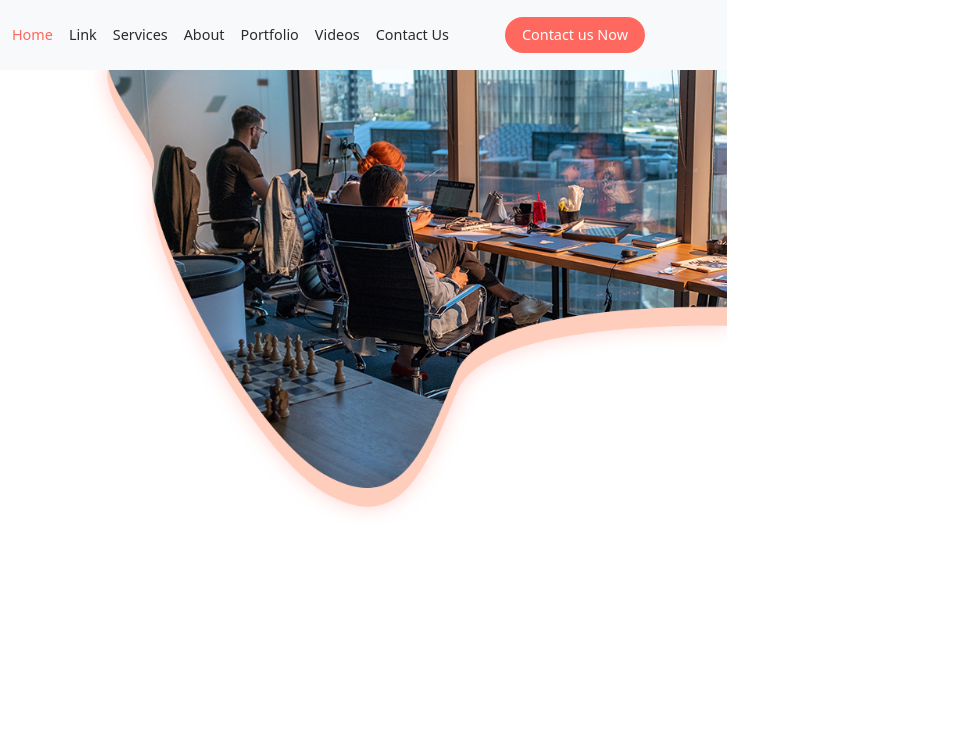
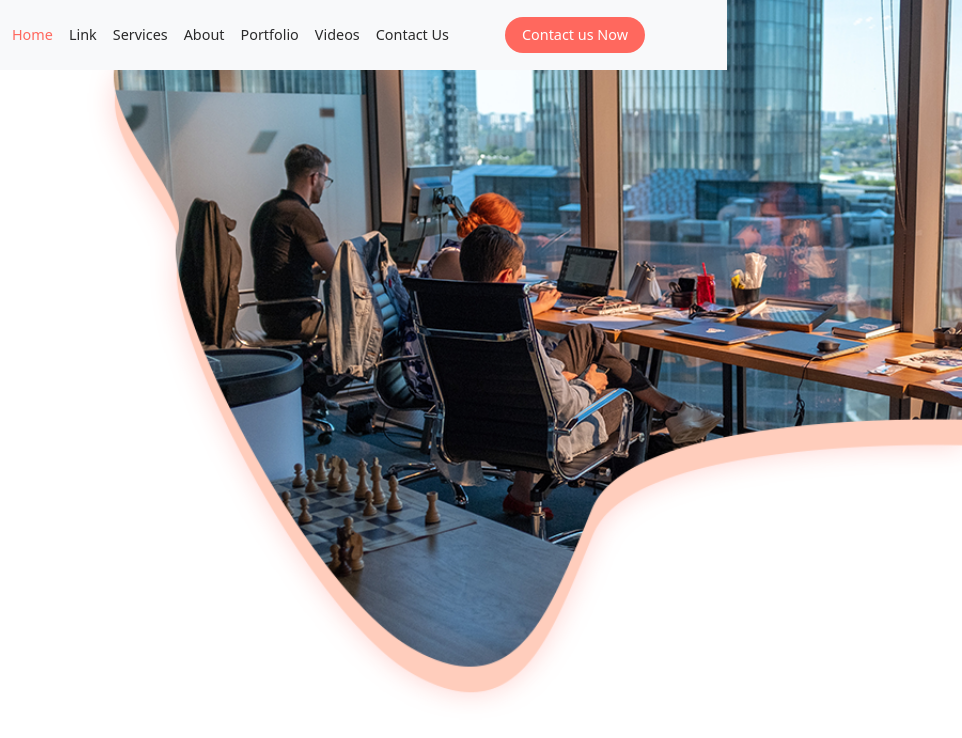
Before and after one commit to ShaimaaAKamal/Onix, a plain HTML site: page index.html in a window 1280 px wide. Shown: the full height of the page, 553-1515 px from the left, 962 px wide, since content can reach past the window. Drawn offline with Linux system fonts and the light colour scheme.

Commit message:
update Home Section

```diff
--- a/index.html
+++ b/index.html
@@ -105,7 +105,7 @@
 
                     </div>
                     <div class="d-none d-lg-block col-lg-6">
-                        <img src="images/banner-right-image.png" alt="banner image" class="w-100">
+                        <img src="images/banner-right-image.png" alt="banner image" class=" h-100">
                     </div>
 
             </div>
```
